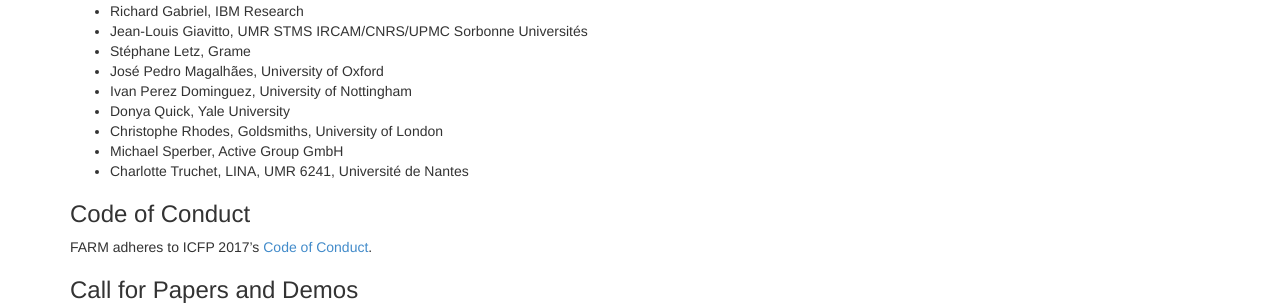
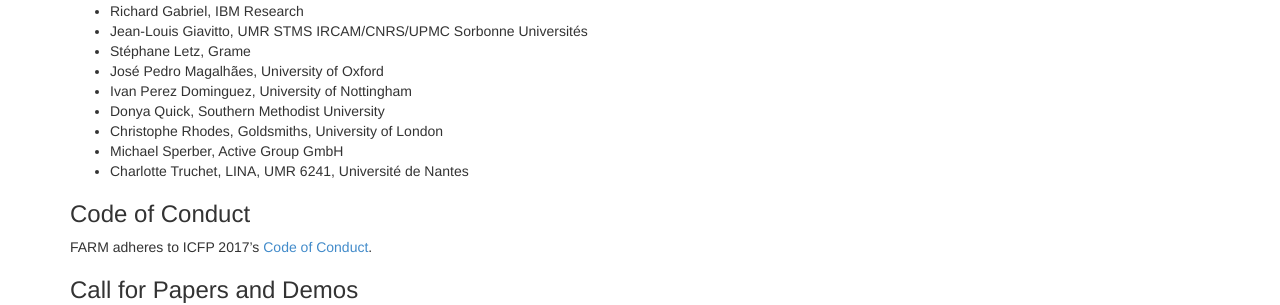
Before and after one commit to functional-art/functional-art.github.com, a Jekyll site: the page built from 2017/index.md, in a window 1280 px wide. Shown: the part 587-892 px from the top of the page. Built offline with Jekyll 4.4.1, drawn with Linux system fonts in a browser that asks for light colours; nearby versions of some CDN libraries.

Commit message:
fix affiliation

```diff
--- a/2017/index.md
+++ b/2017/index.md
@@ -43,7 +43,7 @@
 * Stéphane Letz,		Grame
 * José Pedro Magalhães,	University of Oxford
 * Ivan Perez Dominguez,	University of Nottingham
-* Donya Quick,	Yale University
+* Donya Quick, Southern Methodist University
 * Christophe Rhodes,	Goldsmiths, University of London
 * Michael Sperber,	Active Group GmbH
 * Charlotte Truchet,	LINA, UMR 6241, Université de Nantes
```
